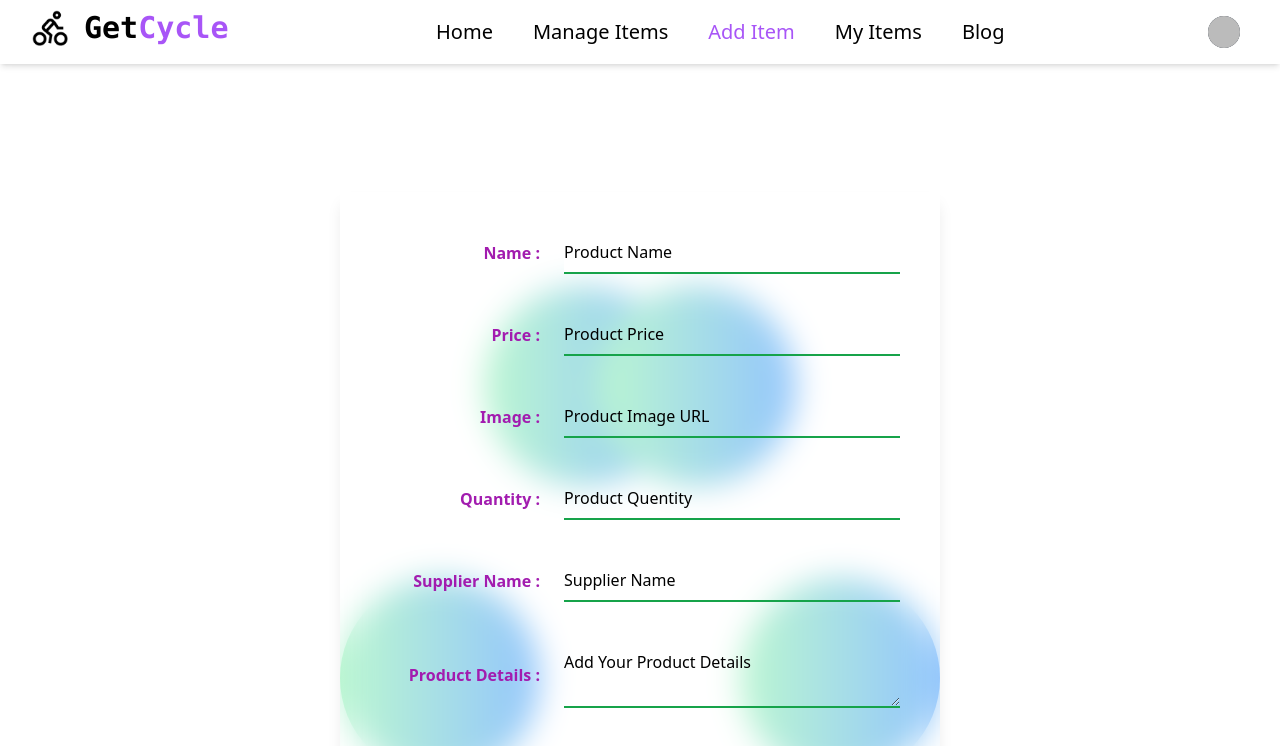
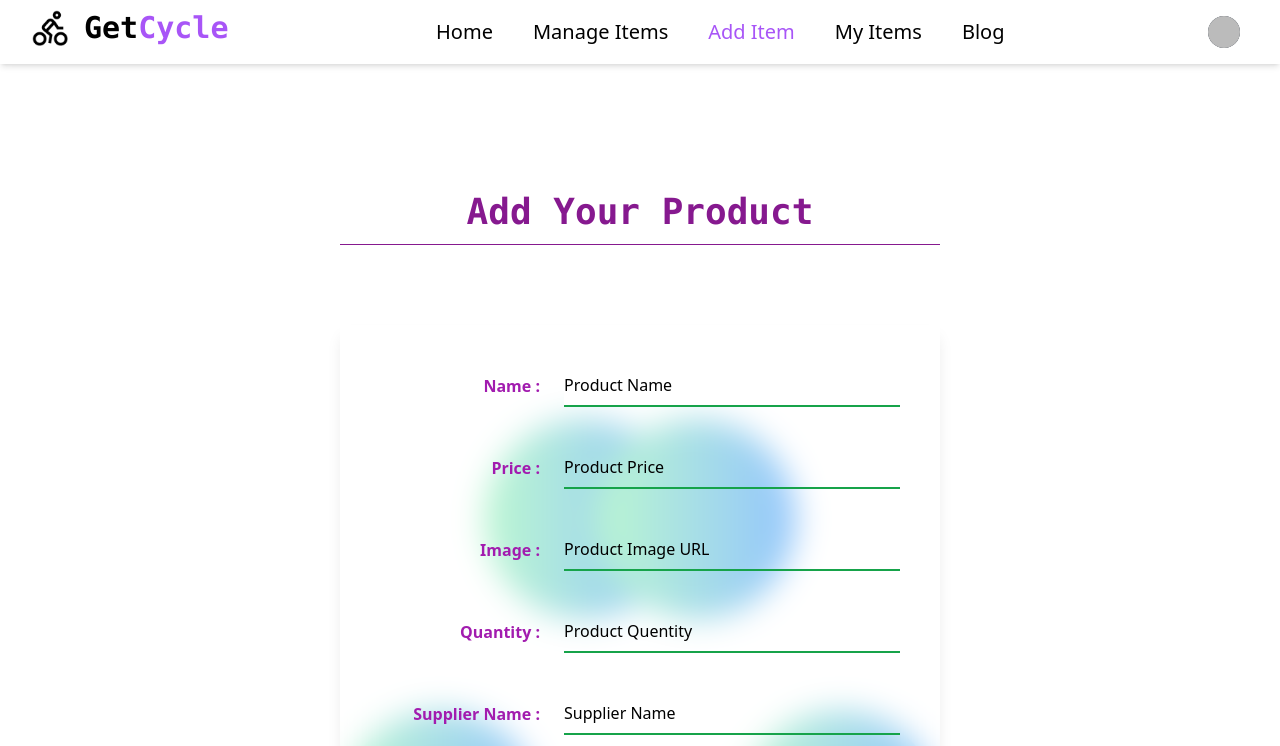
Before and after one commit to joypaul3592/Cycle-management-app, a React (Create React App) app: page /addItem in a window 1280 px wide. Shown: the top 746 px of the page. Built offline with nearby package versions, Linux system fonts and the light colour scheme; no server answers; sample sign-in values are in the browser's storage.

Commit message:
all error solv

```diff
--- a/src/Components/AddProduct/AddProduct.js
+++ b/src/Components/AddProduct/AddProduct.js
@@ -42,6 +42,8 @@ const AddProduct = () => {
     };
     return (
         <div className="py-32 md:px-10 px-3 min-h-screen w-full ">
+            <h1 className='text-center text-4xl font-mono text-fuchsia-800 font-bold '>Add Your Product</h1>
+            <hr className=' border-fuchsia-800 mb-20 mt-3 w-1/2 mx-auto' />
             <div className="w-full lg:w-1/2 md:w-3/4 mx-auto rounded-lg relative">
                 <div className="  md:p-10 p-3  w-full  bg-opacity-90 backdrop-blur-lg shadow-lg ">
                     <form onSubmit={handleSubmit}>
```
